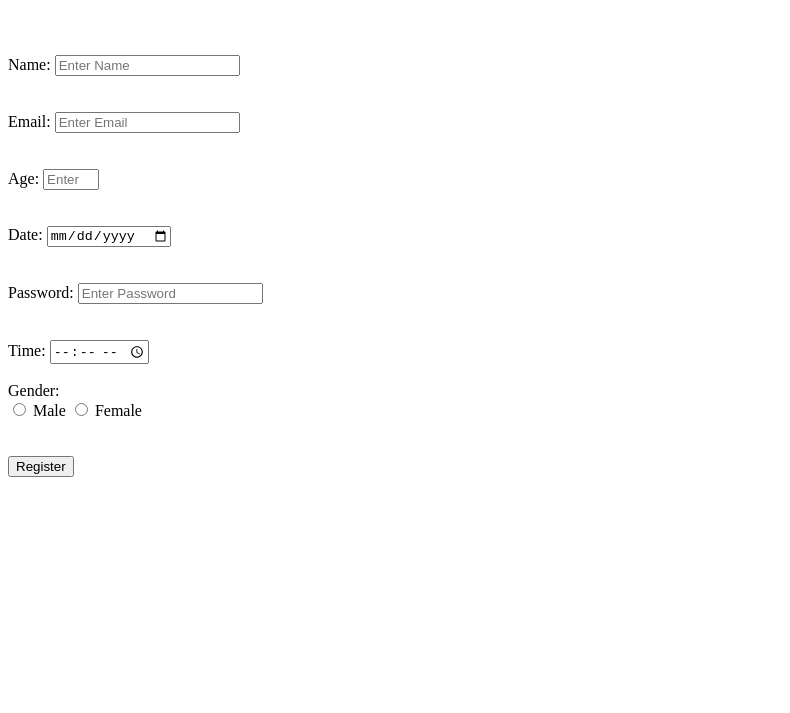
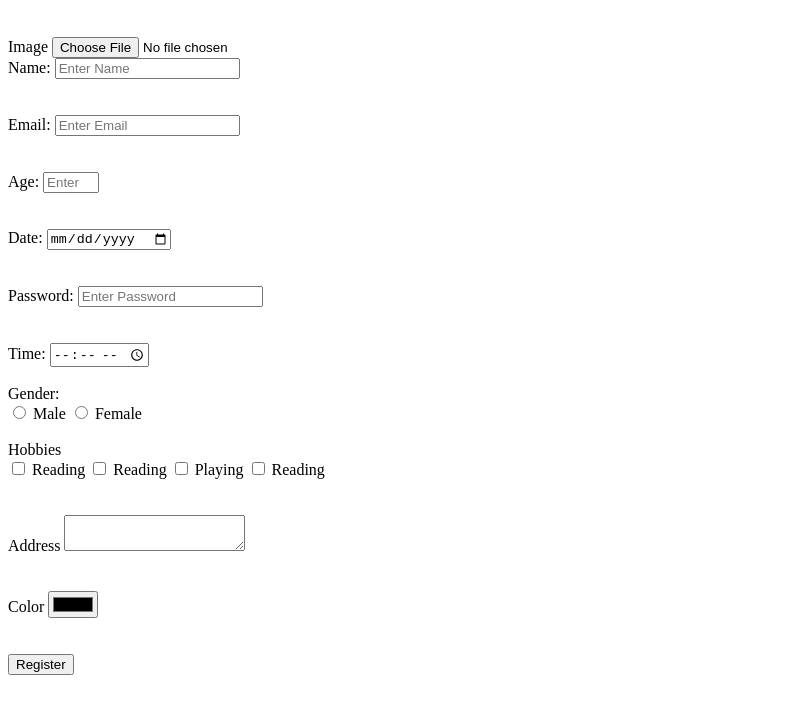
Before and after one commit to KHY7102/KHY7102.github.io, a plain HTML site: page HTML/form.html in a window 1280 px wide. Shown: the part 61-774 px from the top of the page, without its empty margins (0-790 px from the left). Drawn offline with Linux system fonts and the light colour scheme.

Commit message:
formlessons

```diff
--- a/HTML/form.html
+++ b/HTML/form.html
@@ -8,7 +8,10 @@
 <body>
     <h1 align="center">Form Lessons</h1>
 <br>
-<form action="register.html" method="get">
+<form action="register.html" method="get" enctype="multipart/form-data">
+    <!-- for image -->
+     <label for="image">Image</label>
+     <input type="file" name="image" id="image">
 
 <!-- for name --> <br>
 <div>
@@ -56,7 +59,31 @@
         <input type="radio" id="female" name="gender" value="female">
         <label for="female">Female</label>
     </div>
-    <br><br>
+    <br>
+    <!-- for hobbies -->
+     <label for="hobbies">Hobbies</label>
+     <div>
+        <input type="checkbox" name="hobbies" id="reading" value="reading"> <label for="reading">Reading</label>
+        <input type="checkbox" name="hobbies" id="writing" value="writing"> <label for="writing">Reading</label>
+        <input type="checkbox" name="hobbies" id="playing" value="playing"> <label for="reading">Playing</label>
+        <input type="checkbox" name="hobbies" id="swiming" value="swiming"> <label for="swiming">Reading</label>
+
+     </div>
+     <br><br>
+     <!-- for address -->
+      <div>
+        <label for="address">Address</label>
+        <textarea name="address" id="Enter Your Address"></textarea>
+      </div>
+      <br><br>
+      <!-- for color -->
+       <div>
+        <label for="color">Color</label>
+        <input type="color" name="color" id="Select your favorite color">
+       </div>
+
+     <br><br>
+
     <button type="submit">Register</button>
     <br>
     </form>
```
